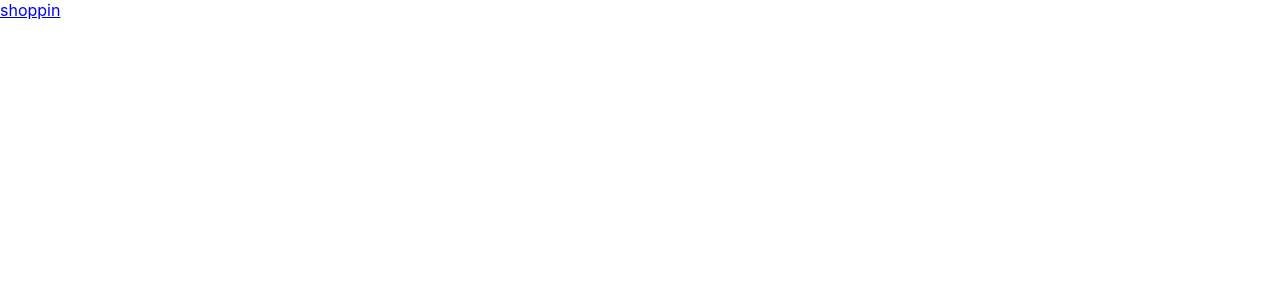
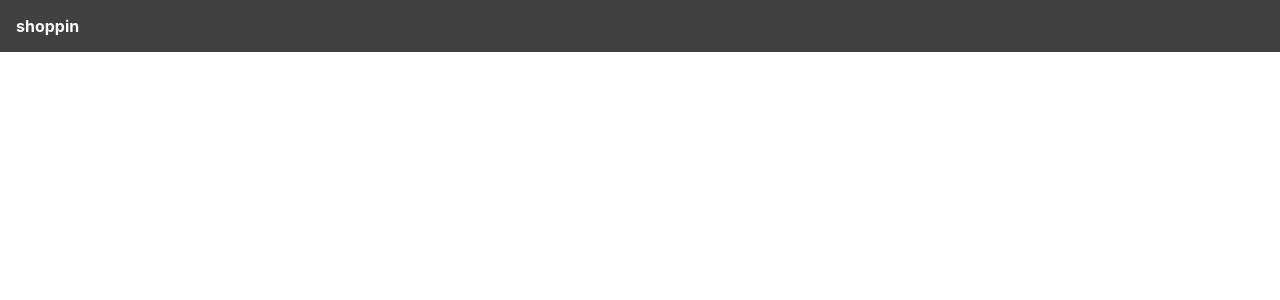
Before and after one commit to Chao216/ecommerce-client, a React (Create React App) app: page / in a window 1280 px wide. Shown: the top 300 px of the page. Built offline with nearby package versions, Linux system fonts and the light colour scheme.

Commit message:
regular push from shell script

```diff
--- a/src/index.css
+++ b/src/index.css
@@ -1,13 +1,26 @@
 body {
   margin: 0;
-  font-family: -apple-system, BlinkMacSystemFont, 'Segoe UI', 'Roboto', 'Oxygen',
-    'Ubuntu', 'Cantarell', 'Fira Sans', 'Droid Sans', 'Helvetica Neue',
+  font-family: -apple-system, BlinkMacSystemFont, "Segoe UI", "Roboto", "Oxygen",
+    "Ubuntu", "Cantarell", "Fira Sans", "Droid Sans", "Helvetica Neue",
     sans-serif;
   -webkit-font-smoothing: antialiased;
   -moz-osx-font-smoothing: grayscale;
 }
 
 code {
-  font-family: source-code-pro, Menlo, Monaco, Consolas, 'Courier New',
+  font-family: source-code-pro, Menlo, Monaco, Consolas, "Courier New",
     monospace;
 }
+
+/* styling our website header */
+header {
+  background-color: #404040;
+  padding: 1rem;
+}
+
+/* here for website header text */
+header a {
+  color: #ffffff;
+  font-weight: bold;
+  text-decoration: none;
+}
```
